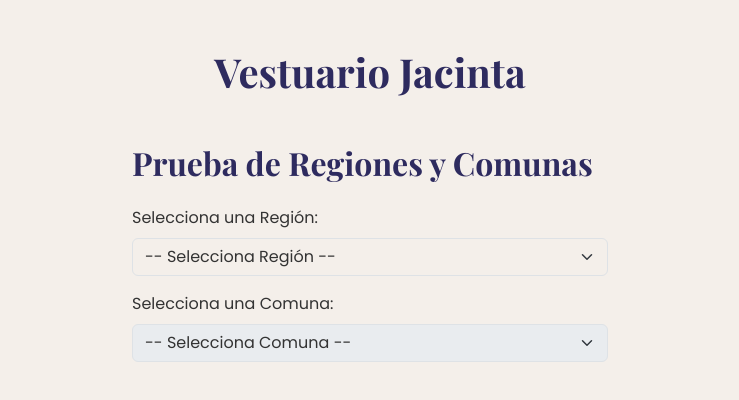
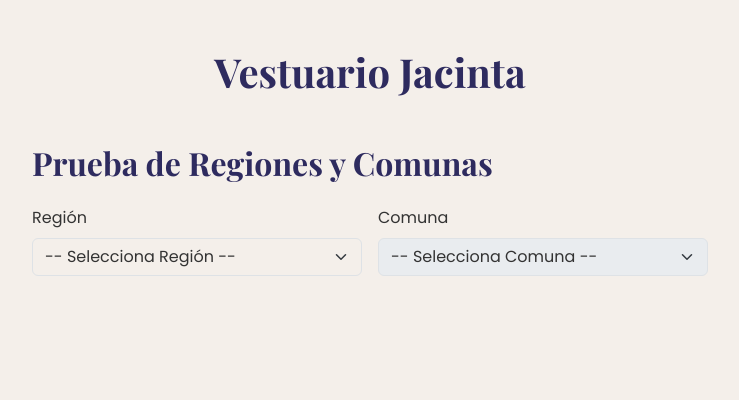
Before and after one commit to IsiGomez/vestuario-jacinta-react, a React (Vite) app: page / in a window 1280 px wide. Shown: the top 400 px of the page, without its empty margins (270-1009 px from the left). Built offline with nearby package versions, Linux system fonts and the light colour scheme; a web font is replaced by a local one.

Commit message:
fix: agregar 6 comunas faltantes, extraer RegionComunaSelect como componente y probarlo

```diff
--- a/src/App.jsx
+++ b/src/App.jsx
@@ -1,46 +1,11 @@
-import { useState } from 'react'
-import { regiones, obtenerRegiones, obtenerComunas } from './data/regiones'
+import PruebaRegiones from './pages/pruebas/PruebaRegiones'
 
 function App() {
-  const [regionSeleccionada, setRegionSeleccionada] = useState('')
-  const comunasDisponibles = obtenerComunas(regionSeleccionada)
+  return (
+    <div className="container mt-5" style={{ maxWidth: '700px' }}>
+      <h1 className="text-center my-5">Vestuario Jacinta</h1>
 
-  return (
-    <div className="container mt-5" style={{ maxWidth: '500px' }}>
-      <h1 className="text-center my-5">Vestuario Jacinta</h1>
-      <h2 className="mb-4">Prueba de Regiones y Comunas</h2>
-
-      <div className="mb-3">
-        <label className="form-label">Selecciona una Región:</label>
-        <select
-          className="form-select"
-          value={regionSeleccionada}
-          onChange={(e) => setRegionSeleccionada(e.target.value)}
-        >
-          <option value="">-- Selecciona Región --</option>
-          {obtenerRegiones().map((region) => (
-            <option key={region} value={region}>
-              {region}
-            </option>
-          ))}
-        </select>
-      </div>
-
-      <div className="mb-3">
-        <label className="form-label">Selecciona una Comuna:</label>
-        <select
-          className="form-select"
-          disabled={!regionSeleccionada}
-        >
-          <option value="">-- Selecciona Comuna --</option>
-          {comunasDisponibles.map((comuna) => (
-            <option key={comuna} value={comuna}>
-              {comuna}
-            </option>
-          ))}
-        </select>
-      </div>
-
+      <PruebaRegiones />
     </div>
   )
 }
--- /dev/null
+++ b/src/components/RegionComunaSelect.jsx
@@ -0,0 +1,49 @@
+import { useId } from 'react'
+import { obtenerRegiones, obtenerComunas } from '../data/RegionComuna'
+
+
+function RegionComunaSelect({ region, comuna, onChange, disabled = false }) {
+  const id = useId()
+
+  const cambiarRegion = (e) => onChange({ region: e.target.value, comuna: '' })
+
+  const cambiarComuna = (e) => onChange({ region, comuna: e.target.value })
+
+  return (
+    <div className="row g-3">
+        <div className="col-md-6">
+            <label htmlFor={`${id}-region`} className="form-label">Región</label>
+            <select
+            id={`${id}-region`}
+            className="form-select"
+            value={region}
+            onChange={cambiarRegion}
+            disabled={disabled}
+            >
+                <option value="">-- Selecciona Región --</option>
+                {obtenerRegiones().map((re) => (
+                    <option key={re} value={re}>{re}</option>
+                ))}
+            </select>
+        </div>
+
+        <div className="col-md-6">
+            <label htmlFor={`${id}-comuna`} className="form-label">Comuna</label>
+            <select
+            id={`${id}-comuna`}
+            className="form-select"
+            value={comuna}
+            onChange={cambiarComuna}
+            disabled={disabled || !region}
+            >
+                <option value="">-- Selecciona Comuna --</option>
+                {obtenerComunas(region).map((com) => (
+                    <option key={com} value={com}>{com}</option>
+                ))}
+            </select>
+        </div>
+    </div>
+  )
+}
+
+export default RegionComunaSelect
--- a/src/data/regiones.js
+++ b/src/data/RegionComuna.js
@@ -36,7 +36,7 @@ export const regiones = [
         "Algarrobo", "Cabildo", "Calle Larga", "Cartagena", "Casablanca", "Catemu", "Concón", "El Quisco", "El Tabo", "Hijuelas", "Isla de Pascua",
         "Juan Fernández", "La Calera", "La Cruz", "La Ligua", "Limache", "Llay-Llay", "Los Andes", "Nogales", "Olmué", "Panquehue", "Papudo", "Petorca",
         "Puchuncaví", "Putaendo", "Quillota", "Quilpué", "Quintero", "Rinconada", "San Antonio", "San Esteban", "San Felipe", "Santa María", "Santo Domingo",
-        "Valparaíso", "Villa Alemana", "Viña del Mar"
+        "Valparaíso", "Villa Alemana", "Viña del Mar", "Zapallar"
     ]
   },
   {
@@ -76,7 +76,7 @@ export const regiones = [
     "region": "Bío Bío",
     "comunas": [
         "Alto Biobío", "Antuco", "Arauco", "Cabrero", "Cañete", "Chiguayante", "Concepción", "Contulmo", "Coronel", "Curanilahue", "Florida", "Hualpén", "Hualqui",
-        "Laja", "Lebu", "Los Ángeles", "Lota", "Mulchén", "Nacimiento", "Negrete", "Penco", "Quilaco", "Quilleco", "San Rosendo", "Santa Bárbara", "Santa Juana",
+        "Laja", "Lebu", "Los Álamos", "Los Ángeles", "Lota", "Mulchén", "Nacimiento", "Negrete", "Penco", "Quilaco", "Quilleco", "San Pedro de la Paz", "San Rosendo", "Santa Bárbara", "Santa Juana",
         "Talcahuano", "Tirúa", "Tomé", "Tucapel", "Yumbel"
     ]
   },
@@ -98,7 +98,7 @@ export const regiones = [
     "region": "Los Lagos",
     "comunas": [
         "Ancud", "Calbuco", "Castro", "Chaitén", "Chonchi", "Cochamó", "Curaco de Vélez", "Dalcahue", "Fresia", "Frutillar", "Futaleufú", "Hualaihué", "Llanquihue",
-        "Los Muermos", "Maullín", "Osorno", "Palena", "Puerto Montt", "Puerto Octay", "Puerto Varas", "Puqueldón", "Queilén", "Quellón", "Quemchi", "Quinchao",
+        "Los Muermos", "Maullín", "Osorno", "Palena", "Puerto Montt", "Puerto Octay", "Puerto Varas", "Puqueldón", "Purranque", "Puyehue", "Queilén", "Quellón", "Quemchi", "Quinchao",
         "Río Negro", "San Juan de la Costa", "San Pablo"
     ]
   },
@@ -111,7 +111,7 @@ export const regiones = [
   {
     "region": "Magallanes",
     "comunas": [
-        "Antártica", "Laguna Blanca", "Natales", "Porvenir", "Primavera", "Punta Arenas", "Río Verde", "San Gregorio", "Timaukel", "Torres del Paine"
+        "Antártica", "Cabo de Hornos", "Laguna Blanca", "Natales", "Porvenir", "Primavera", "Punta Arenas", "Río Verde", "San Gregorio", "Timaukel", "Torres del Paine"
     ]
   }
 ]
@@ -120,5 +120,6 @@ export const regiones = [
 export const obtenerRegiones = () => regiones.map((r) => r.region)
 
 
-export const obtenerComunas = (nombreRegion) =>
-  regiones.find((r) => r.region === nombreRegion)?.comunas ?? []
+export const obtenerComunas = (nombreRegion) => [
+  ...(regiones.find((r) => r.region === nombreRegion)?.comunas ?? []),
+]
--- /dev/null
+++ b/src/pages/pruebas/PruebaRegiones.jsx
@@ -0,0 +1,15 @@
+import { useState } from 'react'
+import RegionComunaSelect from '../../components/RegionComunaSelect'
+
+function PruebaRegiones() {
+  const [ubicacion, setUbicacion] = useState({ region: '', comuna: '' })
+
+  return (
+    <section className="mb-5">
+      <h2 className="mb-4">Prueba de Regiones y Comunas</h2>
+      <RegionComunaSelect {...ubicacion} onChange={setUbicacion} />
+    </section>
+  )
+}
+
+export default PruebaRegiones
```
Also changed, not shown: 1 other file (tests, documents, lock files or other folders).
